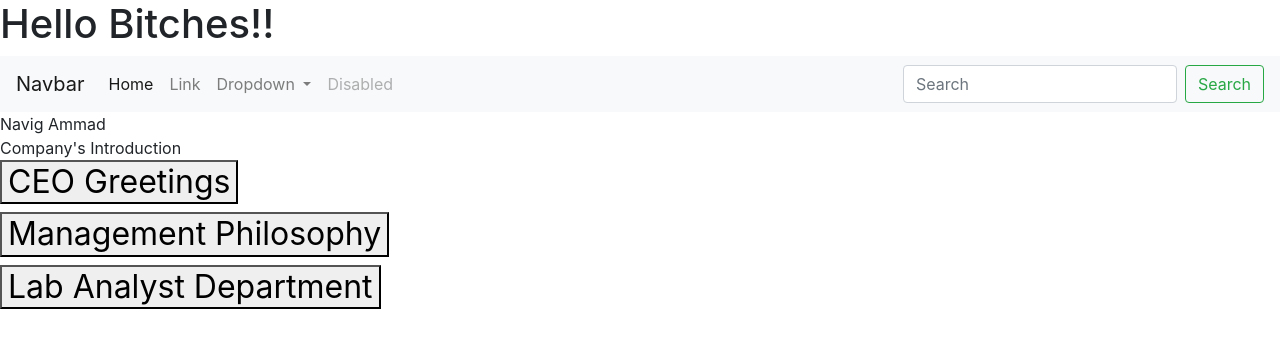
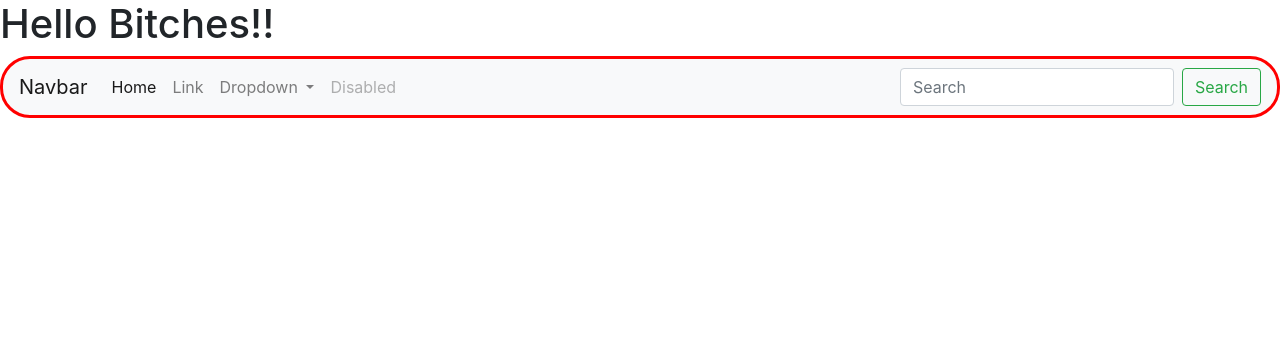
Before and after one commit to AmmadJamil97/Resident-Evil, a Flask app: page / in a window 1280 px wide. Shown: the top 348 px of the page. Run offline with Flask 2, Linux system fonts and the light colour scheme; some libraries are stand-ins or nearby versions.

Commit message:
Wed, Nov 9, 2022, 10:44 PM +00:00

```diff
--- a/templates/layout.html
+++ b/templates/layout.html
@@ -7,6 +7,8 @@
 
     <!-- Bootstrap CSS -->
     <link rel="stylesheet" href="https://cdn.jsdelivr.net/npm/bootstrap@4.0.0/dist/css/bootstrap.min.css" integrity="sha384-Gn5384xqQ1aoWXA+058RXPxPg6fy4IWvTNh0E263XmFcJlSAwiGgFAW/dAiS6JXm" crossorigin="anonymous">
+
+    <link href="/static/styles.css" rel="stylesheet" >
 
     {% block title %}{% endblock %}
   </head>
--- a/templates/test2.html
+++ b/templates/test2.html
@@ -42,61 +42,6 @@
     </div>
   </nav>
 
-<section id="dashboard">
 
-    <nav>
-      Navig {{ name }}
-    </nav>
-
-    <header>
-
-    </header>
-
-    <main>Company's Introduction
-        <div class="accordion accordion-flush" id="accordionFlushExample">
-            <div class="accordion-item">
-              <h2 class="accordion-header" id="flush-headingOne">
-                <button class="accordion-button collapsed" type="button" data-bs-toggle="collapse" data-bs-target="#flush-collapseOne" aria-expanded="false" aria-controls="flush-collapseOne">
-                  CEO Greetings
-                </button>
-              </h2>
-              <div id="flush-collapseOne" class="accordion-collapse collapse" aria-labelledby="flush-headingOne" data-bs-parent="#accordionFlushExample">
-                <div class="accordion-body">Since its foundation in September 1987 at Yeosu Industrial Complex. Jaewon has been involved in petrochemical and electronic material Production which requires high standard distillation technology for value-added production. Also. Jaewon deals with a great variety of the high value petrochemical refining business and industrial grade alternative fuel production using renewable resources. Since Jaewon is equipped with a various capacity of storage tanks. Jaewon is able to offer professional logistics management services safe and fast. and the services include storage. load and unload service. and management of petrochemical products.
-                  Since its establishment in 1987, Jaewon made a continuous invest in R&D and facility. By doing so. the company completed the foundation of the world leading technology in purification technology of petrochemical and electronic solvent. Jaewon promises to provide the best quality products to our valuable customers in return of sincere support by continuous technology development. strict quality control. and efficient production system. </div>
-              </div>
-            </div>
-            <div class="accordion-item">
-              <h2 class="accordion-header" id="flush-headingTwo">
-                <button class="accordion-button collapsed" type="button" data-bs-toggle="collapse" data-bs-target="#flush-collapseTwo" aria-expanded="false" aria-controls="flush-collapseTwo">
-                  Management Philosophy
-                </button>
-              </h2>
-              <div id="flush-collapseTwo" class="accordion-collapse collapse" aria-labelledby="flush-headingTwo" data-bs-parent="#accordionFlushExample">
-                <div class="accordion-body">Jaewon Industrial Co. Ltd. is taking diligence, creativity and responsibility as the fundamental vision for the company to fulfill corporate social responsibility and harmony of labor and management. Based on this motto. we will become the world best company with world class distillation technology.
-                  <ul>
-                    <li><p> </p><h6><u>Corporate Motto</u></h6> Diligence, Creativity, Responsibility </li>
-                    <li><p> </p><h6><u>Management Philosophy</u></h6> Take diligence. creativity, and responsibility as the fundamental company vision to enrich substance of corporate management to fuHil corporate social responsibility. business ethics and harmony of labor and management and to achieve entrepreneurial spirit.  </li>
-                    <li><p> </p><h6><u>Corporate Goal</u></h6> Due to income generation from value—added creation work using resource recycling and minimizing of imported resources, Jaewon contributes to the development of national economy and to preservation of environment Besides. Jaewon achieved company growth and development by pioneering a niche market on small quantity batch production of fine chemical products through yeas of accumulation on technology and continued investment in new technology development and in human resources.  </li>
-                    <li><p> </p><h6><u>Corporate Motto</u></h6> Diligence, Creativity, Responsibility </li>
-
-                  </ul>
-
-                  <p></p>
-                </div>
-              </div>
-            </div>
-            <div class="accordion-item">
-              <h2 class="accordion-header" id="flush-headingThree">
-                <button class="accordion-button collapsed" type="button" data-bs-toggle="collapse" data-bs-target="#flush-collapseThree" aria-expanded="false" aria-controls="flush-collapseThree">
-                  Lab Analyst Department
-                </button>
-              </h2>
-              <div id="flush-collapseThree" class="accordion-collapse collapse" aria-labelledby="flush-headingThree" data-bs-parent="#accordionFlushExample">
-                <div class="accordion-body">Placeholder content for this accordion, which is intended to demonstrate the <code>.accordion-flush</code> class. This is the third item's accordion body. Nothing more exciting happening here in terms of content, but just filling up the space to make it look, at least at first glance, a bit more representative of how this would look in a real-world application.</div>
-              </div>
-            </div>
-          </div>
-    </main>
-</section>
 
 {% endblock %}
```
